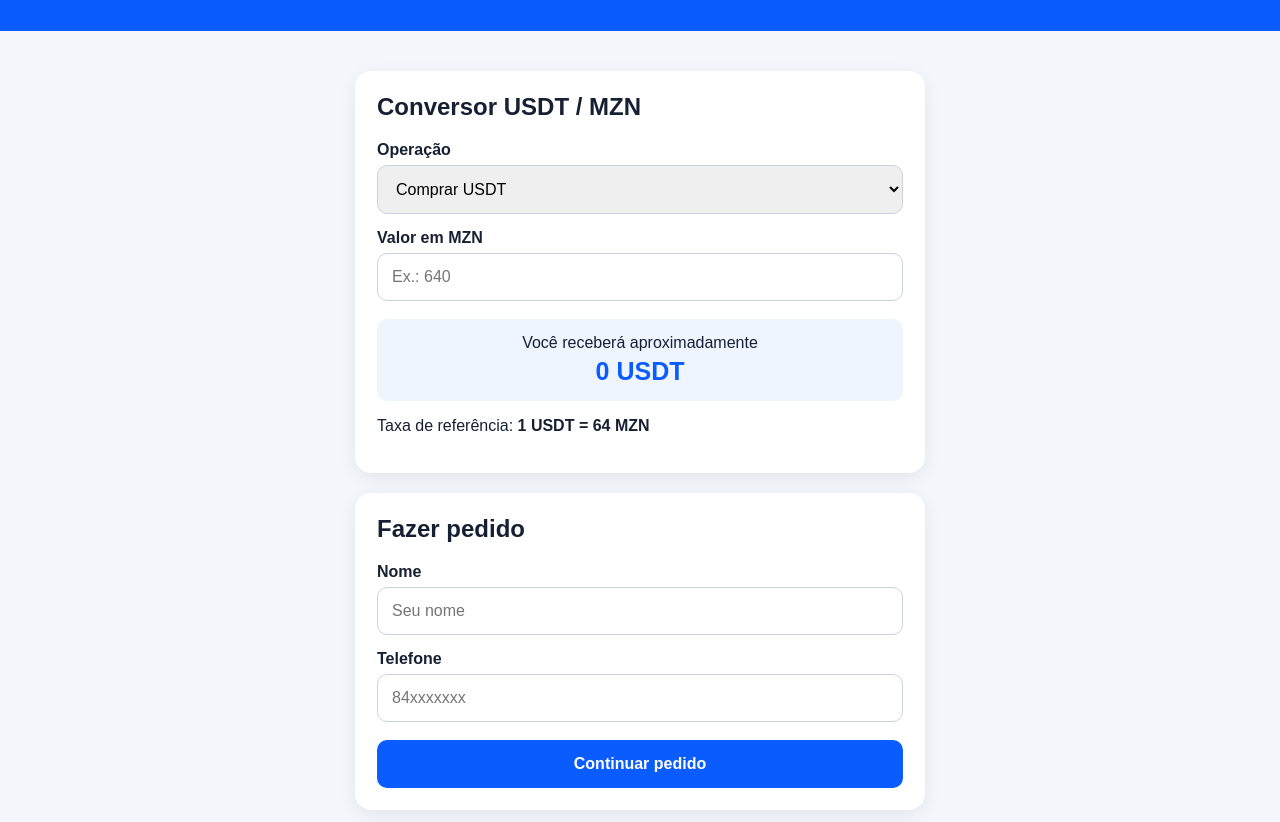
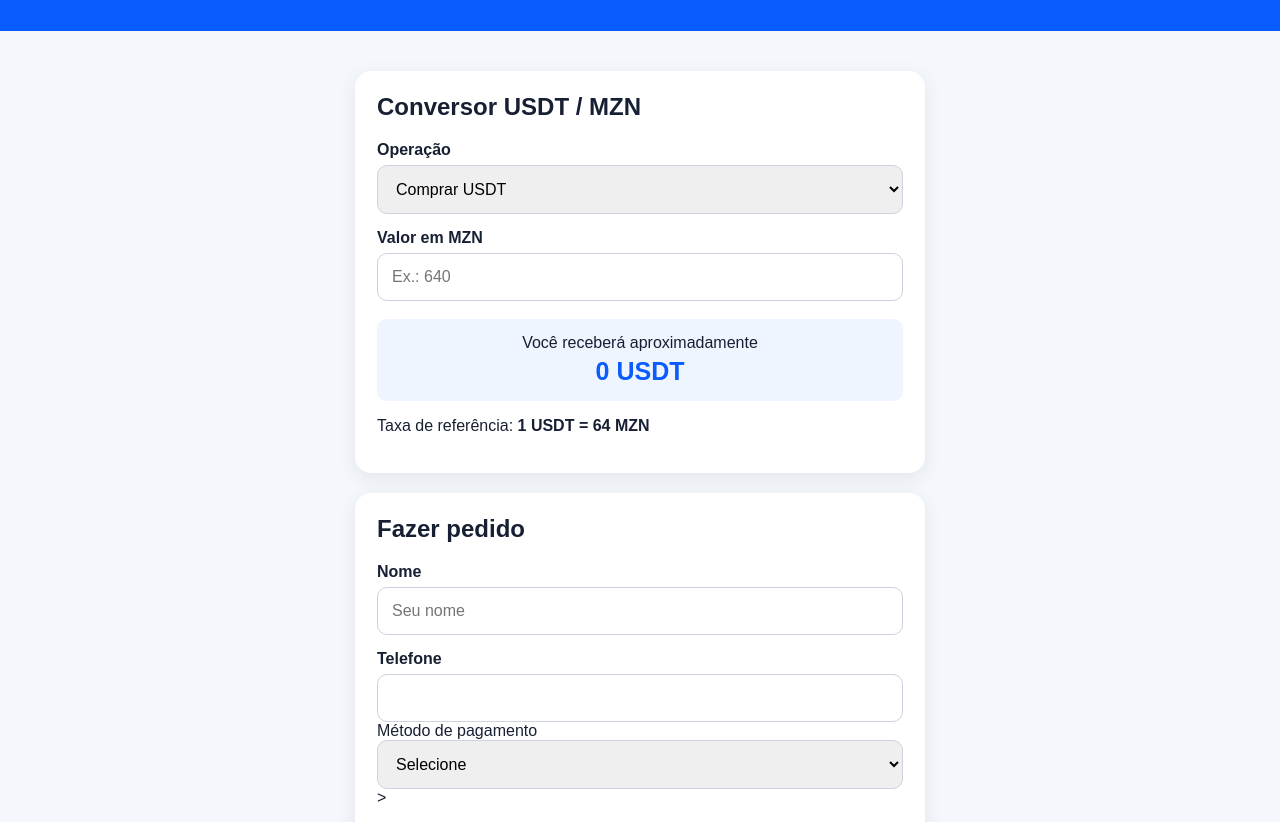
Before and after one commit to juvencioemiliozecabonderubenem-arch/usdtmz, a plain HTML site: page index.html in a window 1280 px wide. Shown: the part 92-914 px from the top of the page. Drawn offline with Linux system fonts and the light colour scheme.

Commit message:
Update index.html

```diff
--- a/index.html
+++ b/index.html
@@ -163,9 +163,15 @@
     <label>Telefone</label>
 
     <input
-      id="phone"
-      type="tel"
-      placeholder="84xxxxxxx"
+      <label>Método de pagamento</label>
+
+<select id="payment">
+  <option value="">Selecione</option>
+  <option value="mpesa">M-Pesa</option>
+  <option value="emola">e-Mola</option>
+</select>
+
+
     >
 
     <button onclick="createOrder()">
```
